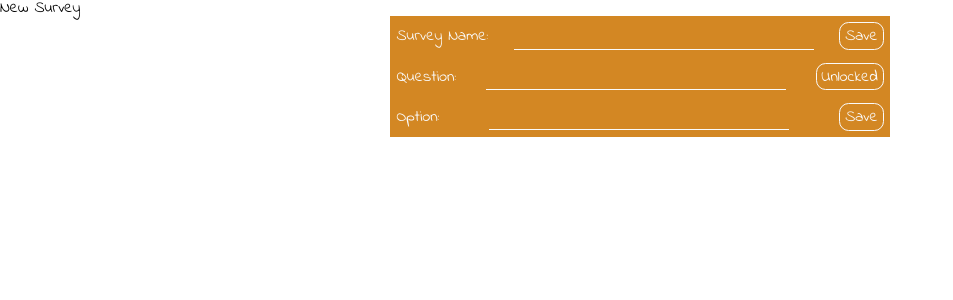
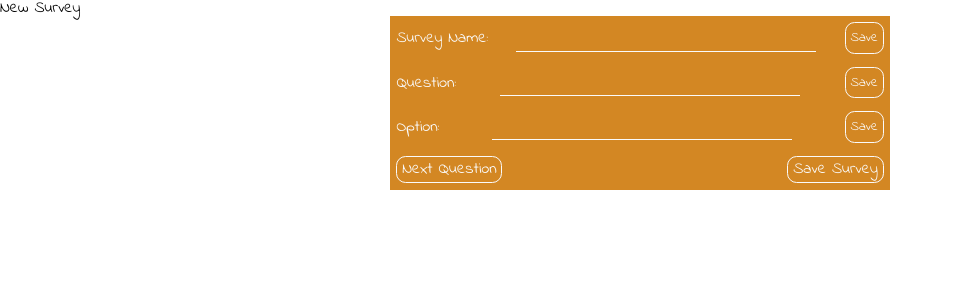
Before and after one commit to amcarlso/survey-central, a React (Create React App) app: page /#/new in a window 1280 px wide. Shown: the top 300 px of the page, without its empty margins (0-953 px from the left). Built offline with nearby package versions, Linux system fonts and the light colour scheme.

Commit message:
updated structure of how surv, q's, and opt kept

```diff
--- a/src/Components/NewSurvey/NewSurvey.js
+++ b/src/Components/NewSurvey/NewSurvey.js
@@ -1,5 +1,6 @@
 import React, { Component } from 'react';
 import './NewSurvey.scss';
+// import Swal from 'sweetalert2';
 
 export default class NewSurvey extends Component {
   constructor(props) {
@@ -8,38 +9,46 @@ export default class NewSurvey extends Component {
     this.state = {
       surveyName: '',
       surveyNameChosen: false,
-      questionName: '',
+      questionNameInput: '',
       questionNameChosen: false,
-      option: '',
-      questions: {},
-      questionNumber: 1
+      optionInput: '',
+      options: [],
+      questionName: ''
     }
   }
 
-  handleInput = (prop, e) => {
+  handleInput = (prop, e) => {   // updates input for surveyName, questionName, optionInput
     this.setState({[prop]: e.target.value})
   }
 
-  handleLock = () => {
-    this.setState({questionNameChosen: !this.state.questionNameChosen})
-    this.setState({questionName: ''})
-  }
-
-  handleSave = (prop) => {
+  handleSave = (prop) => { // locks the input into place in state
     this.setState({[prop]: !this.state[prop]});
   }
 
-  handleAddQName = () => {
-    const { surveyName, surveyNameChosen, questionName, questionNameChosen, option, questions, questionNumber } = this.state;
-    questions[questionNumber] = {name: questionName};
-    this.setState({questionNumber: this.state.questionNumber + 1});
-    console.log(questions)
-    console.log(this.state.questionNumber)
+  handleClearOptionInput = () => {
+    this.setState({
+      optionInput: ''
+    })
   }
 
+  handleAddQName = () => { // updates the questionName on state with questionNameInput
+    const {  questionNameInput } = this.state;
+    this.setState({
+      questionName: questionNameInput
+    });
+  }
+
+  handleAddOption = () => {   // updates the options array on state with optionInput
+    const { optionInput, options } = this.state;
+    console.log(options);
+    this.setState({
+      options: [...options, optionInput]
+    })
+    this.handleClearOptionInput();  // clears out the option input to allow user to enter another option in the question.
+  }
   render() {
-    const { surveyName, surveyNameChosen, questionName, questionNameChosen, option } = this.state;
-    console.log(this.state)
+    const { surveyName, surveyNameChosen, questionNameChosen, optionInput, questionNameInput } = this.state;
+
     return (
       <div className='new-survey-page'>
         New Survey
@@ -51,38 +60,45 @@ export default class NewSurvey extends Component {
                 value={surveyName}
                 onChange={(e) => this.handleInput('surveyName', e)}
               />
-              <span
+              <button
+                disabled={surveyName === ''}
                 onClick={() => this.handleSave('surveyNameChosen')}
-                className='save-button'>{!surveyNameChosen ? 'Save' : 'Saved'}
-              </span>
+                className='button'>{!surveyNameChosen ? 'Save' : 'Saved'}
+              </button>
           </div>
           <div>
               <span>Question:</span>
               <input
                 disabled={!surveyNameChosen}
-                value={questionName}
+                value={questionNameInput}
                 type='text'
-                onChange={(e) => this.handleInput('questionName', e)}
+                onChange={(e) => this.handleInput('questionNameInput', e)}
               />
-              <span
+              <button
+                disabled={questionNameInput === '' || !surveyNameChosen}
                 onClick={() =>  {
                   this.handleAddQName();
-                  this.handleLock();
+                  this.handleSave('questionNameChosen');
                 }}
-                className='save-button'>{questionNameChosen ? 'Locked' : 'Unlocked'}
-              </span>
+                className='button'>{!questionNameChosen ? 'Save' : 'Saved'}
+              </button>
           </div>
           <div>
               <span>Option:</span>
               <input
                 disabled={!questionNameChosen}
-                value={option}
+                value={optionInput}
                 type='text'
-                onChange={(e) => this.handleInput('option', e)}
+                onChange={(e) => this.handleInput('optionInput', e)}
               />
-              <span className='save-button'>Save</span>
+              <button onClick={() => this.handleAddOption()} className='button'>Save</button>
+          </div>
+          <div>
+            <div className='button'>Next Question</div>
+            <div className='button'>Save Survey</div>
           </div>
         </div>
+
 
       </div>
     )
--- a/src/Components/NewSurvey/NewSurvey.scss
+++ b/src/Components/NewSurvey/NewSurvey.scss
@@ -26,9 +26,6 @@
         color: $lightFontColor;
         border: none;
         border-bottom: 1px solid $lightFontColor;
-        &::placeholder {
-          color: $lightFontColor;
-        }
         &:hover {
           background: rgba($orange, 0.8)
         }
@@ -36,11 +33,13 @@
           outline: none;
         }
       }
-      .save-button {
+      .button {
         border: 1px solid $lightFontColor;
         border-radius: 0.6rem;
         padding: 0.3rem;
         transition: 0.5s;
+        background: transparent;
+        color: $lightFontColor;
         &:hover {
           cursor: pointer;
           background: $lightFontColor;
```
